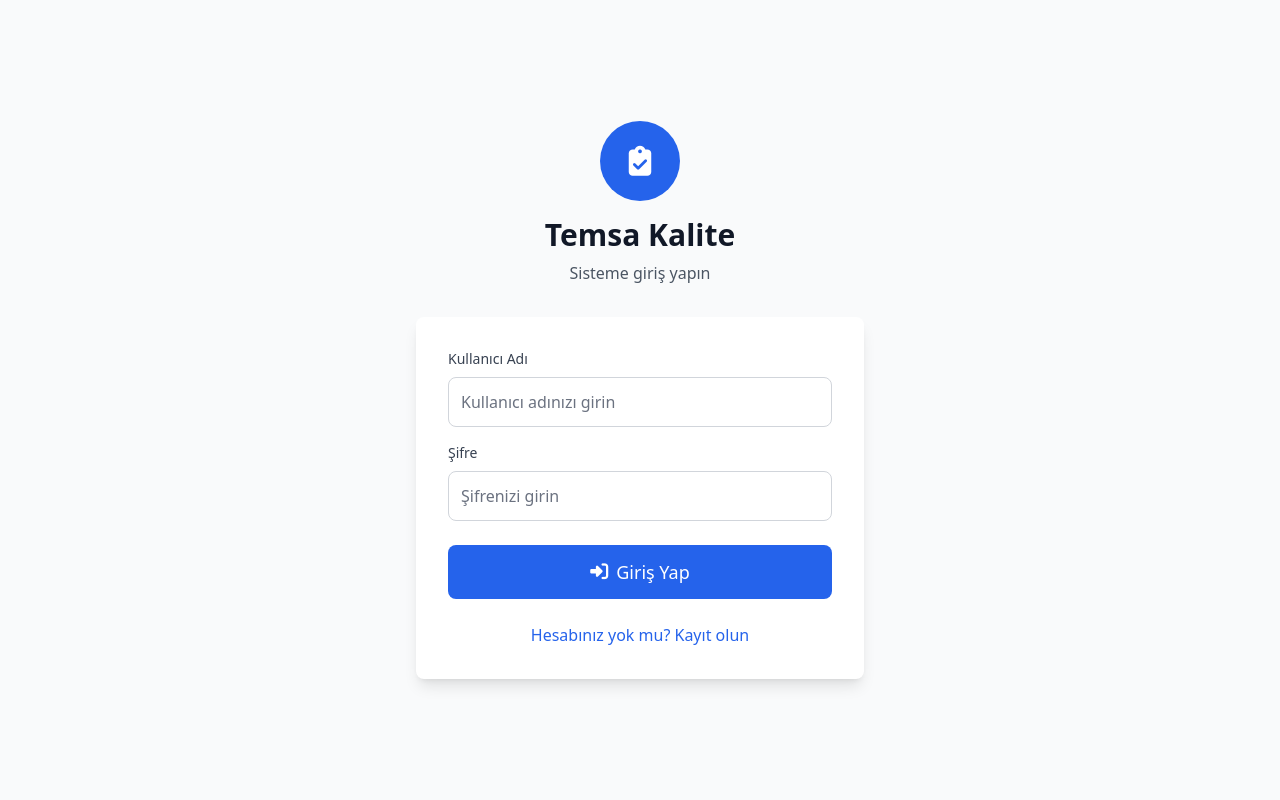
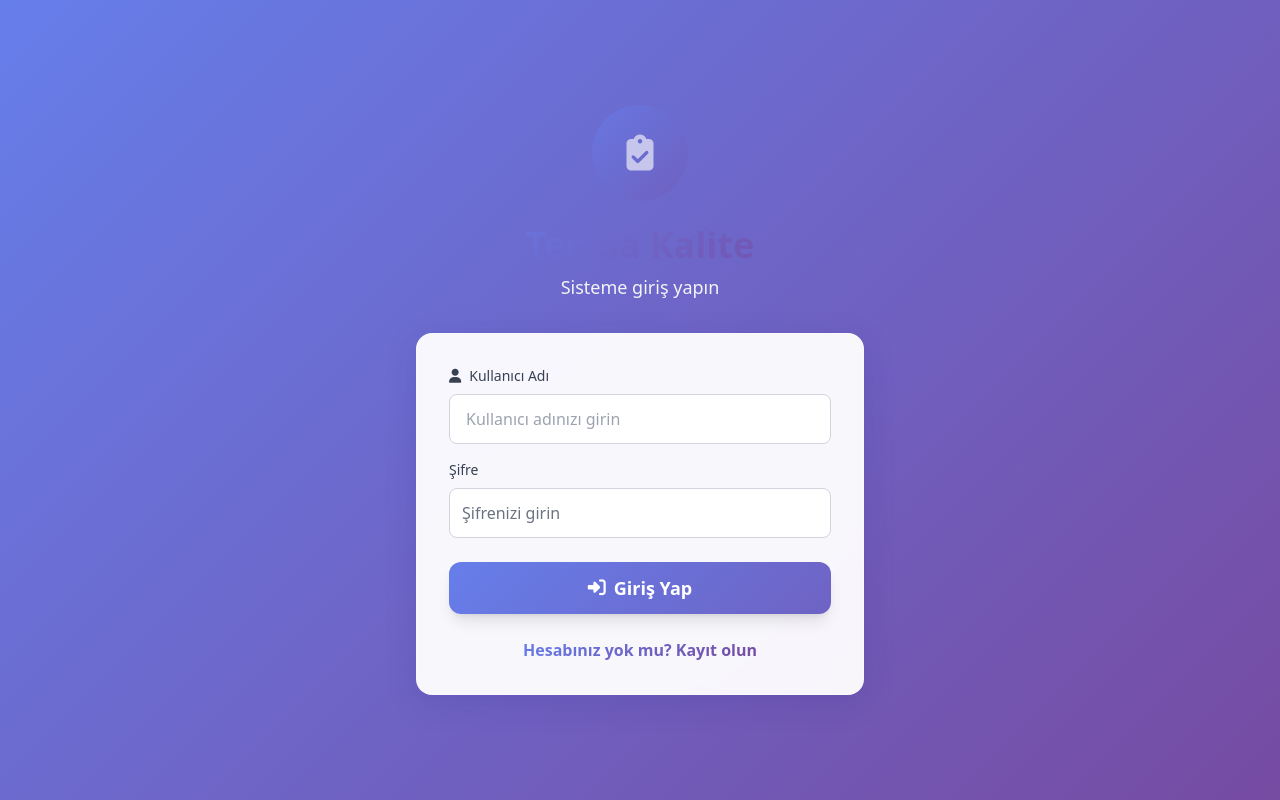
Before and after one commit to DesperatE2002/giris_kalite, a website: page public/index.html in a window 1280 px wide. Drawn offline with nearby package versions, Linux system fonts and the light colour scheme.

Commit message:
Fix return management bug + Add futuristic UI with gradients and animations

```diff
--- a/public/index.html
+++ b/public/index.html
@@ -7,26 +7,74 @@
   <script src="https://cdn.tailwindcss.com"></script>
   <link rel="stylesheet" href="https://cdnjs.cloudflare.com/ajax/libs/font-awesome/6.4.0/css/all.min.css">
   <style>
+    /* Modern Gradient Background */
+    body {
+      background: linear-gradient(135deg, #667eea 0%, #764ba2 100%);
+      background-attachment: fixed;
+      min-height: 100vh;
+    }
+
+    /* Glassmorphism Effect */
+    .glass-card {
+      background: rgba(255, 255, 255, 0.95);
+      backdrop-filter: blur(10px);
+      border: 1px solid rgba(255, 255, 255, 0.3);
+      box-shadow: 0 8px 32px 0 rgba(31, 38, 135, 0.15);
+    }
+
+    /* Animated Gradient Buttons */
+    .gradient-btn {
+      background: linear-gradient(135deg, #667eea 0%, #764ba2 100%);
+      background-size: 200% auto;
+      transition: all 0.3s ease;
+    }
+
+    .gradient-btn:hover {
+      background-position: right center;
+      transform: translateY(-2px);
+      box-shadow: 0 4px 15px rgba(102, 126, 234, 0.4);
+    }
+
+    /* Pulse Animation */
+    @keyframes pulse {
+      0%, 100% { opacity: 1; }
+      50% { opacity: 0.5; }
+    }
+
+    .animate-pulse-slow {
+      animation: pulse 3s cubic-bezier(0.4, 0, 0.6, 1) infinite;
+    }
+
+    /* Smooth Fade In */
+    @keyframes fadeIn {
+      from { opacity: 0; transform: translateY(20px); }
+      to { opacity: 1; transform: translateY(0); }
+    }
+
+    .fade-in {
+      animation: fadeIn 0.5s ease-out;
+    }
+
     /* Custom scrollbar */
     ::-webkit-scrollbar {
       width: 8px;
       height: 8px;
     }
     ::-webkit-scrollbar-track {
-      background: #f1f1f1;
+      background: rgba(255, 255, 255, 0.1);
     }
     ::-webkit-scrollbar-thumb {
-      background: #888;
+      background: linear-gradient(135deg, #667eea 0%, #764ba2 100%);
       border-radius: 4px;
     }
     ::-webkit-scrollbar-thumb:hover {
-      background: #555;
+      background: linear-gradient(135deg, #764ba2 0%, #667eea 100%);
     }
 
-    /* Loading spinner */
+    /* Loading spinner with gradient */
     .spinner {
-      border: 3px solid #f3f3f3;
-      border-top: 3px solid #3498db;
+      border: 3px solid rgba(255, 255, 255, 0.3);
+      border-top: 3px solid #667eea;
       border-radius: 50%;
       width: 40px;
       height: 40px;
@@ -36,6 +84,24 @@
     @keyframes spin {
       0% { transform: rotate(0deg); }
       100% { transform: rotate(360deg); }
+    }
+
+    /* Hover Effects */
+    .hover-lift {
+      transition: all 0.3s ease;
+    }
+
+    .hover-lift:hover {
+      transform: translateY(-4px);
+      box-shadow: 0 12px 24px rgba(0, 0, 0, 0.15);
+    }
+
+    /* Gradient Text */
+    .gradient-text {
+      background: linear-gradient(135deg, #667eea 0%, #764ba2 100%);
+      -webkit-background-clip: text;
+      -webkit-text-fill-color: transparent;
+      background-clip: text;
     }
 
     /* Mobile friendly table */
@@ -68,20 +134,22 @@
 
   <!-- Login Screen -->
   <div id="loginScreen" class="min-h-screen flex items-center justify-center px-4">
-    <div class="max-w-md w-full space-y-8">
+    <div class="max-w-md w-full space-y-8 fade-in">
       <div class="text-center">
-        <div class="mx-auto h-20 w-20 bg-blue-600 rounded-full flex items-center justify-center mb-4">
-          <i class="fas fa-clipboard-check text-white text-3xl"></i>
+        <div class="mx-auto h-24 w-24 gradient-btn rounded-full flex items-center justify-center mb-6 animate-pulse-slow">
+          <i class="fas fa-clipboard-check text-white text-4xl"></i>
         </div>
-        <h2 class="text-3xl font-bold text-gray-900">Temsa Kalite</h2>
-        <p class="mt-2 text-gray-600">Sisteme giriş yapın</p>
+        <h2 class="text-4xl font-bold gradient-text mb-2">Temsa Kalite</h2>
+        <p class="mt-2 text-gray-100 text-lg">Sisteme giriş yapın</p>
       </div>
-      <form id="loginForm" class="mt-8 space-y-6 bg-white p-8 rounded-lg shadow-lg">
+      <form id="loginForm" class="mt-8 space-y-6 glass-card p-8 rounded-2xl">
         <div class="space-y-4">
           <div>
-            <label class="block text-sm font-medium text-gray-700 mb-2">Kullanıcı Adı</label>
+            <label class="block text-sm font-medium text-gray-700 mb-2">
+              <i class="fas fa-user mr-2"></i>Kullanıcı Adı
+            </label>
             <input type="text" id="username" required
-              class="appearance-none relative block w-full px-3 py-3 border border-gray-300 placeholder-gray-500 text-gray-900 rounded-lg focus:outline-none focus:ring-2 focus:ring-blue-500 focus:border-transparent"
+              class="appearance-none relative block w-full px-4 py-3 border border-gray-300 placeholder-gray-400 text-gray-900 rounded-lg focus:outline-none focus:ring-2 focus:ring-purple-500 focus:border-transparent transition-all"
               placeholder="Kullanıcı adınızı girin">
           </div>
           <div>
@@ -91,25 +159,27 @@
               placeholder="Şifrenizi girin">
           </div>
         </div>
-        <div id="loginError" class="hidden bg-red-100 border border-red-400 text-red-700 px-4 py-3 rounded"></div>
+        <div id="loginError" class="hidden bg-red-100 border border-red-400 text-red-700 px-4 py-3 rounded-lg"></div>
         <button type="submit"
-          class="w-full flex justify-center py-3 px-4 border border-transparent text-lg font-medium rounded-lg text-white bg-blue-600 hover:bg-blue-700 focus:outline-none focus:ring-2 focus:ring-offset-2 focus:ring-blue-500 transition">
+          class="w-full flex justify-center py-3 px-4 border-0 text-lg font-semibold rounded-xl text-white gradient-btn shadow-lg">
           <i class="fas fa-sign-in-alt mr-2 mt-1"></i> Giriş Yap
         </button>
         <div class="text-center mt-4">
-          <button type="button" id="showRegisterBtn" class="text-blue-600 hover:text-blue-700 font-medium">
+          <button type="button" id="showRegisterBtn" class="gradient-text hover:opacity-80 font-semibold transition-opacity">
             Hesabınız yok mu? Kayıt olun
           </button>
         </div>
       </form>
 
       <!-- Register Form -->
-      <form id="registerForm" class="mt-8 space-y-6 bg-white p-8 rounded-lg shadow-lg hidden">
+      <form id="registerForm" class="mt-8 space-y-6 glass-card p-8 rounded-2xl hidden">
         <div class="space-y-4">
           <div>
-            <label class="block text-sm font-medium text-gray-700 mb-2">Ad Soyad</label>
+            <label class="block text-sm font-medium text-gray-700 mb-2">
+              <i class="fas fa-user-circle mr-2"></i>Ad Soyad
+            </label>
             <input type="text" id="registerFullName" required
-              class="appearance-none relative block w-full px-3 py-3 border border-gray-300 placeholder-gray-500 text-gray-900 rounded-lg focus:outline-none focus:ring-2 focus:ring-blue-500 focus:border-transparent"
+              class="appearance-none relative block w-full px-4 py-3 border border-gray-300 placeholder-gray-400 text-gray-900 rounded-lg focus:outline-none focus:ring-2 focus:ring-purple-500 focus:border-transparent transition-all"
               placeholder="Ad ve soyadınızı girin">
           </div>
           <div>
--- a/routes/quality.js
+++ b/routes/quality.js
@@ -210,7 +210,7 @@
       LEFT JOIN otpa o ON gr.otpa_id = o.id
       LEFT JOIN bom_items b ON gr.otpa_id = b.otpa_id AND gr.material_code = b.material_code
       LEFT JOIN users u ON qr.decision_by = u.id
-      WHERE qr.status = 'iade'
+      WHERE qr.status IN ('red', 'iade')
       ORDER BY qr.decision_date DESC
     `);
 
@@ -282,7 +282,7 @@
     // Quality result'ı güncelle
     await pool.query(`
       UPDATE quality_results
-      SET status = 'iade',
+      SET status = 'red',
           accepted_quantity = accepted_quantity - ?,
           rejected_quantity = rejected_quantity + ?,
           reason = ?,
```
